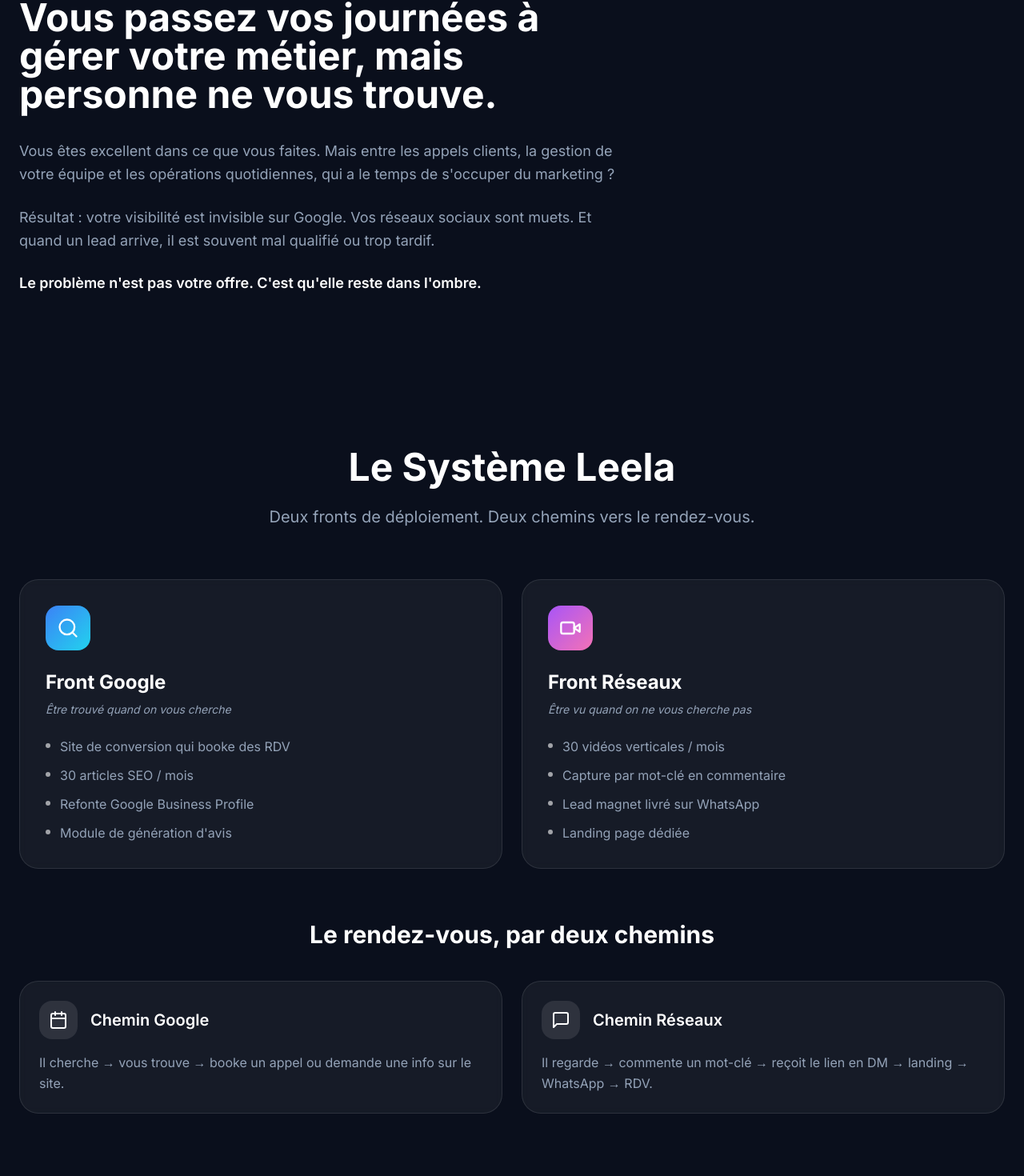
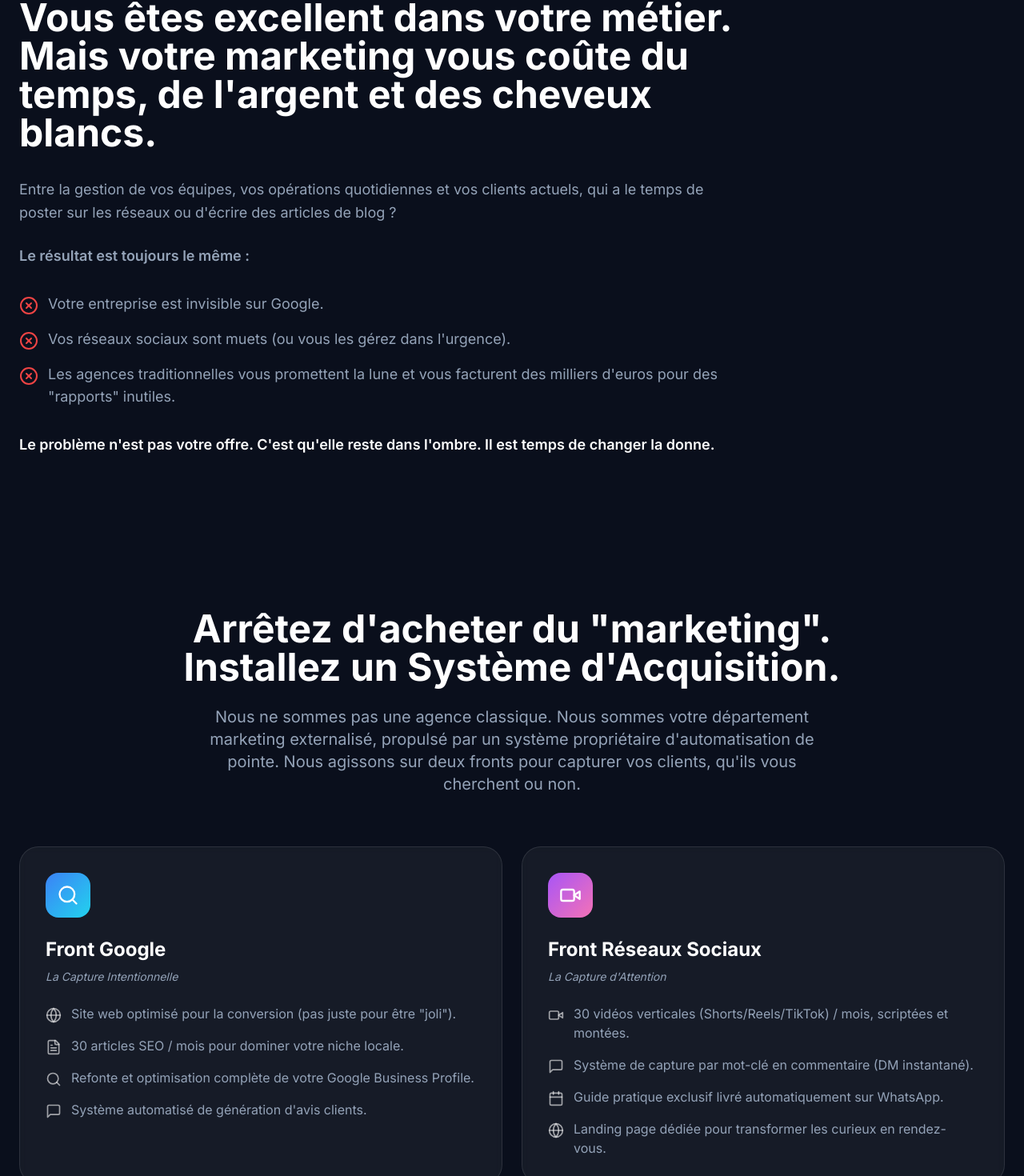
Before and after one commit to agenceleela/AgenceLeela, a Next.js app: page / in a window 1280 px wide. Shown: the part 1126-2596 px from the top of the page at 80% size. Built offline with nearby package versions, Linux system fonts and the light colour scheme.

Commit message:
feat: refonte copywriting V3 - Hero, Problem, Solution, Secret Weapon, Grand Slam Offer

```diff
--- a/app/page.tsx
+++ b/app/page.tsx
@@ -3,7 +3,9 @@ import Hero from '../components/Hero'
 import SocialProof from '../components/SocialProof'
 import Problem from '../components/Problem'
 import BentoGrid from '../components/BentoGrid'
+import SecretWeapon from '../components/SecretWeapon'
 import HowItWorks from '../components/HowItWorks'
+import GrandSlamOffer from '../components/GrandSlamOffer'
 import FinalCTA from '../components/FinalCTA'
 import Footer from '../components/Footer'
 
@@ -15,7 +17,9 @@ export default function Home() {
       <SocialProof />
       <Problem />
       <BentoGrid />
+      <SecretWeapon />
       <HowItWorks />
+      <GrandSlamOffer />
       <FinalCTA />
       <Footer />
     </main>
--- a/components/BentoGrid.tsx
+++ b/components/BentoGrid.tsx
@@ -1,45 +1,32 @@
 'use client'
 
 import { motion } from 'framer-motion'
-import { Search, Video, Calendar, MessageSquare } from 'lucide-react'
+import { Search, Video, Globe, FileText, MessageSquare, Calendar } from 'lucide-react'
 
 const fronts = [
   {
     icon: Search,
     title: 'Front Google',
-    subtitle: 'Être trouvé quand on vous cherche',
+    subtitle: 'La Capture Intentionnelle',
     features: [
-      'Site de conversion qui booke des RDV',
-      '30 articles SEO / mois',
-      'Refonte Google Business Profile',
-      "Module de génération d'avis",
+      { icon: Globe, text: 'Site web optimisé pour la conversion (pas juste pour être "joli").' },
+      { icon: FileText, text: '30 articles SEO / mois pour dominer votre niche locale.' },
+      { icon: Search, text: 'Refonte et optimisation complète de votre Google Business Profile.' },
+      { icon: MessageSquare, text: 'Système automatisé de génération d\'avis clients.' },
     ],
     color: 'from-blue-500 to-cyan-400',
   },
   {
     icon: Video,
-    title: 'Front Réseaux',
-    subtitle: 'Être vu quand on ne vous cherche pas',
+    title: 'Front Réseaux Sociaux',
+    subtitle: 'La Capture d\'Attention',
     features: [
-      '30 vidéos verticales / mois',
-      'Capture par mot-clé en commentaire',
-      'Lead magnet livré sur WhatsApp',
-      'Landing page dédiée',
+      { icon: Video, text: '30 vidéos verticales (Shorts/Reels/TikTok) / mois, scriptées et montées.' },
+      { icon: MessageSquare, text: 'Système de capture par mot-clé en commentaire (DM instantané).' },
+      { icon: Calendar, text: 'Guide pratique exclusif livré automatiquement sur WhatsApp.' },
+      { icon: Globe, text: 'Landing page dédiée pour transformer les curieux en rendez-vous.' },
     ],
     color: 'from-purple-500 to-pink-400',
-  },
-]
-
-const paths = [
-  {
-    icon: Calendar,
-    title: 'Chemin Google',
-    description: 'Il cherche → vous trouve → booke un appel ou demande une info sur le site.',
-  },
-  {
-    icon: MessageSquare,
-    title: 'Chemin Réseaux',
-    description: 'Il regarde → commente un mot-clé → reçoit le lien en DM → landing → WhatsApp → RDV.',
   },
 ]
 
@@ -55,15 +42,15 @@ export default function BentoGrid() {
           className="text-center mb-16"
         >
           <h2 className="text-4xl md:text-5xl font-bold text-white mb-6">
-            Le Système Leela
+            Arrêtez d'acheter du "marketing".<br />Installez un Système d'Acquisition.
           </h2>
-          <p className="text-xl text-leela-slate-light max-w-2xl mx-auto">
-            Deux fronts de déploiement. Deux chemins vers le rendez-vous.
+          <p className="text-xl text-leela-slate-light max-w-3xl mx-auto">
+            Nous ne sommes pas une agence classique. Nous sommes votre département marketing externalisé, propulsé par un système propriétaire d'automatisation de pointe. Nous agissons sur deux fronts pour capturer vos clients, qu'ils vous cherchent ou non.
           </p>
         </motion.div>
 
         {/* Fronts de déploiement */}
-        <div className="grid md:grid-cols-2 gap-6 mb-12">
+        <div className="grid md:grid-cols-2 gap-6">
           {fronts.map((front, index) => (
             <motion.div
               key={front.title}
@@ -88,11 +75,11 @@ export default function BentoGrid() {
               </p>
 
               {/* Features list */}
-              <ul className="space-y-3">
-                {front.features.map((feature) => (
-                  <li key={feature} className="flex items-start">
-                    <div className="w-1.5 h-1.5 rounded-full bg-white/60 mt-2 mr-3 flex-shrink-0" />
-                    <span className="text-leela-slate-light">{feature}</span>
+              <ul className="space-y-4">
+                {front.features.map((feature, idx) => (
+                  <li key={idx} className="flex items-start gap-3">
+                    <feature.icon className="w-5 h-5 text-white/60 flex-shrink-0 mt-1" />
+                    <span className="text-leela-slate-light">{feature.text}</span>
                   </li>
                 ))}
               </ul>
@@ -102,44 +89,6 @@ export default function BentoGrid() {
             </motion.div>
           ))}
         </div>
-
-        {/* Chemins vers le RDV */}
-        <motion.div
-          initial={{ opacity: 0, y: 40 }}
-          whileInView={{ opacity: 1, y: 0 }}
-          viewport={{ once: true }}
-          transition={{ duration: 0.8, delay: 0.3 }}
-          className="mt-16"
-        >
-          <h3 className="text-3xl font-bold text-white text-center mb-10">
-            Le rendez-vous, par deux chemins
-          </h3>
-
-          <div className="grid md:grid-cols-2 gap-6">
-            {paths.map((path, index) => (
-              <motion.div
-                key={path.title}
-                initial={{ opacity: 0, y: 20 }}
-                whileInView={{ opacity: 1, y: 0 }}
-                viewport={{ once: true }}
-                transition={{ duration: 0.6, delay: 0.4 + index * 0.1 }}
-                className="bg-white/5 backdrop-blur-sm border border-leela-border rounded-3xl p-6 hover:bg-white/10 transition-all duration-300"
-              >
-                <div className="flex items-center gap-4 mb-4">
-                  <div className="w-12 h-12 rounded-2xl bg-white/10 flex items-center justify-center">
-                    <path.icon className="w-6 h-6 text-white" />
-                  </div>
-                  <h4 className="text-xl font-semibold text-white">
-                    {path.title}
-                  </h4>
-                </div>
-                <p className="text-leela-slate-light leading-relaxed">
-                  {path.description}
-                </p>
-              </motion.div>
-            ))}
-          </div>
-        </motion.div>
       </div>
     </section>
   )
--- a/components/FinalCTA.tsx
+++ b/components/FinalCTA.tsx
@@ -17,11 +17,11 @@ export default function FinalCTA() {
           className="text-center max-w-3xl mx-auto"
         >
           <h2 className="text-4xl md:text-5xl font-bold text-white mb-8 leading-tight">
-            Votre marketing, géré. Votre agenda, rempli.
+            Ne laissez pas vos concurrents prendre vos prospects.
           </h2>
 
           <p className="text-xl text-leela-slate-light mb-10 max-w-2xl mx-auto">
-            Voyons ce que le Système Leela donnerait pour votre entreprise.
+            Les 3 places pour l'Offre Pilote Fondateur partent vite. Réservez votre appel maintenant et repartez avec un plan d'action concret, même si vous ne signez pas avec nous.
           </p>
 
           <motion.a
@@ -36,7 +36,7 @@ export default function FinalCTA() {
             whileTap={{ scale: 0.95 }}
             className="inline-flex items-center bg-white text-leela-dark-blue px-10 py-5 rounded-2xl font-semibold text-lg hover:bg-leela-light-gray transition-all duration-300 shadow-xl hover:shadow-2xl"
           >
-            Réserver un appel de 15 min
+            👉 Réserver mon Appel de 15 min & Voir mon Contenu Pré-généré
             <svg
               className="ml-2 w-5 h-5"
               fill="none"
--- a/components/HowItWorks.tsx
+++ b/components/HowItWorks.tsx
@@ -1,26 +1,26 @@
 'use client'
 
 import { motion } from 'framer-motion'
-import { Rocket, Zap, CalendarCheck } from 'lucide-react'
+import { Video, Rocket, CalendarCheck } from 'lucide-react'
 
 const steps = [
   {
     number: '01',
-    icon: Rocket,
-    title: 'On déploie votre Système Leela',
-    description: 'Google et Réseaux Sociaux. Deux fronts de déploiement qui travaillent pour vous 24h/24.',
+    icon: Video,
+    title: 'Appel de Découverte & Révélation',
+    description: 'Nous discutons de vos objectifs pendant 15 min. Nous vous montrons votre contenu pré-généré en direct.',
   },
   {
     number: '02',
-    icon: Zap,
-    title: 'Le contenu convertit en continu',
-    description: 'Chaque article SEO et chaque vidéo verticale capturent des contacts qualifiés automatiquement.',
+    icon: Rocket,
+    title: 'Déploiement Éclair',
+    description: 'Vous validez, et nous activons le Système Leela sur tous vos canaux en moins de 7 jours.',
   },
   {
     number: '03',
     icon: CalendarCheck,
-    title: 'Votre agenda se remplit',
-    description: "Les prospects bookent des appels ou demandent des infos. Vous n'avez plus qu'à honorer les RDV.",
+    title: 'Votre Agenda se Remplit',
+    description: 'Le système travaille 24h/24. Les prospects commentent, cliquent, et bookent des appels. Vous n\'avez plus qu\'à les fermer.',
   },
 ]
 
@@ -39,7 +39,7 @@ export default function HowItWorks() {
             Comment ça marche
           </h2>
           <p className="text-xl text-leela-slate-light max-w-2xl mx-auto">
-            De la visibilité au rendez-vous booké, en trois étapes.
+            De la découverte au déploiement, en trois étapes.
           </p>
         </motion.div>
 
--- a/components/Problem.tsx
+++ b/components/Problem.tsx
@@ -2,12 +2,7 @@
 
 import { motion, useScroll, useTransform } from 'framer-motion'
 import { useRef } from 'react'
-
-// NOTE DEV: Transition dynamique liée au scroll (comportement type mercury) :
-// le fond passe de #F5F7FA à #0A0F1C proportionnellement à la progression du scroll,
-// et les textes s'éclaircissent en synchrone pour garantir le contraste à tout instant.
-// Offset ["start end", "center center"] : la section est pleinement sombre dès qu'elle
-// est centrée à l'écran, assurant la continuité avec BentoGrid (fond bleu nuit).
+import { XCircle } from 'lucide-react'
 
 export default function Problem() {
   const ref = useRef<HTMLElement>(null)
@@ -17,11 +12,16 @@ export default function Problem() {
     offset: ['start end', 'center center'],
   })
 
-  // NOTE DEV: valeur de départ alignée sur le fond de fin de SocialProof (#F5F7FA)
   const backgroundColor = useTransform(scrollYProgress, [0, 1], ['#F5F7FA', '#0A0F1C'])
   const headingColor = useTransform(scrollYProgress, [0.15, 0.6], ['#0A0F1C', '#FFFFFF'])
   const textColor = useTransform(scrollYProgress, [0.15, 0.6], ['#334155', '#94A3B8'])
   const emphasisColor = useTransform(scrollYProgress, [0.15, 0.6], ['#0A0F1C', '#FFFFFF'])
+
+  const problems = [
+    'Votre entreprise est invisible sur Google.',
+    'Vos réseaux sociaux sont muets (ou vous les gérez dans l\'urgence).',
+    'Les agences traditionnelles vous promettent la lune et vous facturent des milliers d\'euros pour des "rapports" inutiles.',
+  ]
 
   return (
     <motion.section ref={ref} style={{ backgroundColor }} className="py-24">
@@ -31,30 +31,46 @@ export default function Problem() {
           whileInView={{ opacity: 1, y: 0 }}
           viewport={{ once: true }}
           transition={{ duration: 0.8 }}
-          className="max-w-3xl"
+          className="max-w-4xl"
         >
           <motion.h2
             style={{ color: headingColor }}
             className="text-4xl md:text-5xl font-bold mb-8 leading-tight"
           >
-            Vous passez vos journées à gérer votre métier, mais personne ne vous trouve.
+            Vous êtes excellent dans votre métier. Mais votre marketing vous coûte du temps, de l'argent et des cheveux blancs.
           </motion.h2>
 
-          <div className="space-y-6 text-lg leading-relaxed">
+          <div className="space-y-6 text-lg leading-relaxed mb-8">
             <motion.p style={{ color: textColor }}>
-              Vous êtes excellent dans ce que vous faites. Mais entre les appels clients,
-              la gestion de votre équipe et les opérations quotidiennes, qui a le temps
-              de s'occuper du marketing ?
+              Entre la gestion de vos équipes, vos opérations quotidiennes et vos clients actuels, qui a le temps de poster sur les réseaux ou d'écrire des articles de blog ?
             </motion.p>
-            <motion.p style={{ color: textColor }}>
-              Résultat : votre visibilité est invisible sur Google. Vos réseaux sociaux
-              sont muets. Et quand un lead arrive, il est souvent mal qualifié ou trop
-              tardif.
-            </motion.p>
-            <motion.p style={{ color: emphasisColor }} className="font-semibold">
-              Le problème n'est pas votre offre. C'est qu'elle reste dans l'ombre.
+            <motion.p style={{ color: textColor }} className="font-semibold">
+              Le résultat est toujours le même :
             </motion.p>
           </div>
+
+          {/* Problems list */}
+          <div className="space-y-4 mb-8">
+            {problems.map((problem, index) => (
+              <motion.div
+                key={index}
+                initial={{ opacity: 0, x: -20 }}
+                whileInView={{ opacity: 1, x: 0 }}
+                viewport={{ once: true }}
+                transition={{ duration: 0.5, delay: index * 0.1 }}
+                className="flex items-start gap-3"
+              >
+                <XCircle className="w-6 h-6 text-red-500 flex-shrink-0 mt-1" />
+                <motion.p style={{ color: textColor }} className="text-lg">
+                  {problem}
+                </motion.p>
+              </motion.div>
+            ))}
+          </div>
+
+          <motion.p style={{ color: emphasisColor }} className="text-lg font-semibold mt-8">
+            Le problème n'est pas votre offre. C'est qu'elle reste dans l'ombre. Il est temps de changer la donne.
+          </motion.p>
         </motion.div>
       </div>
     </motion.section>
```
Also changed, not shown: components/GrandSlamOffer.tsx (added, +79 -0 lines), components/Hero.tsx (+19 -6 lines), components/SecretWeapon.tsx (added, +82 -0 lines).
